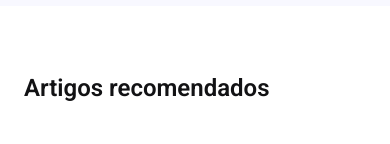
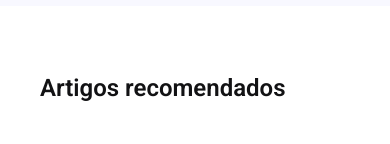
Before and after one commit to lucasrodriguescunha/tech-blog-codelab, a Next.js app: page / in a window 390 px wide. Shown: the part 665-809 px from the top of the page. Built offline with nearby package versions, Linux system fonts and the light colour scheme.

Commit message:
feat: update SectionTitle margins for improved spacing on small screens

```diff
--- a/components/SectionTitle/SectionTitle.module.css
+++ b/components/SectionTitle/SectionTitle.module.css
@@ -21,7 +21,7 @@
 
 @media (max-width: 576px) {
     .sectionTitleContainer {
-        margin: 4rem 1.5rem 0 1.5rem
+        margin: 4rem 2.5rem 0 2.5rem
     }
 
     .sectionTitle {
```
